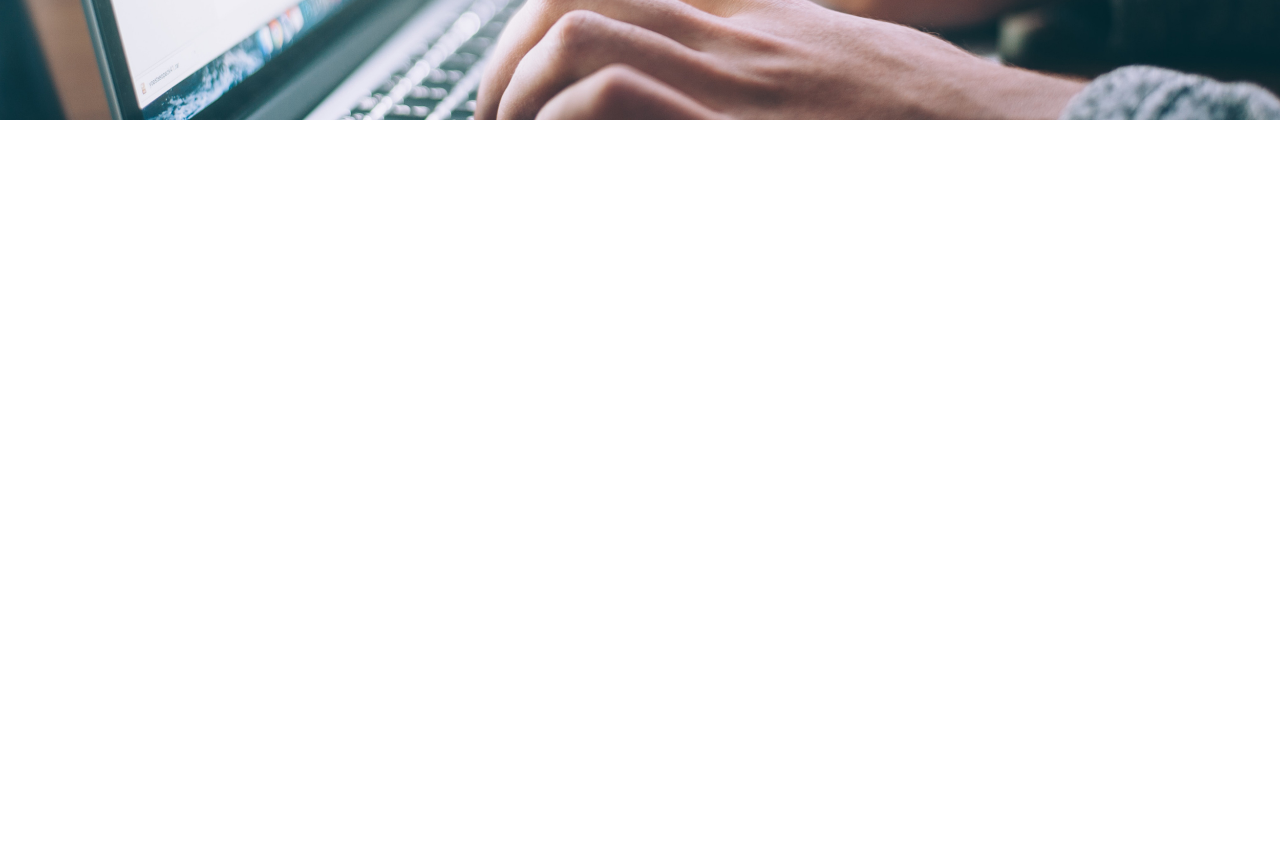
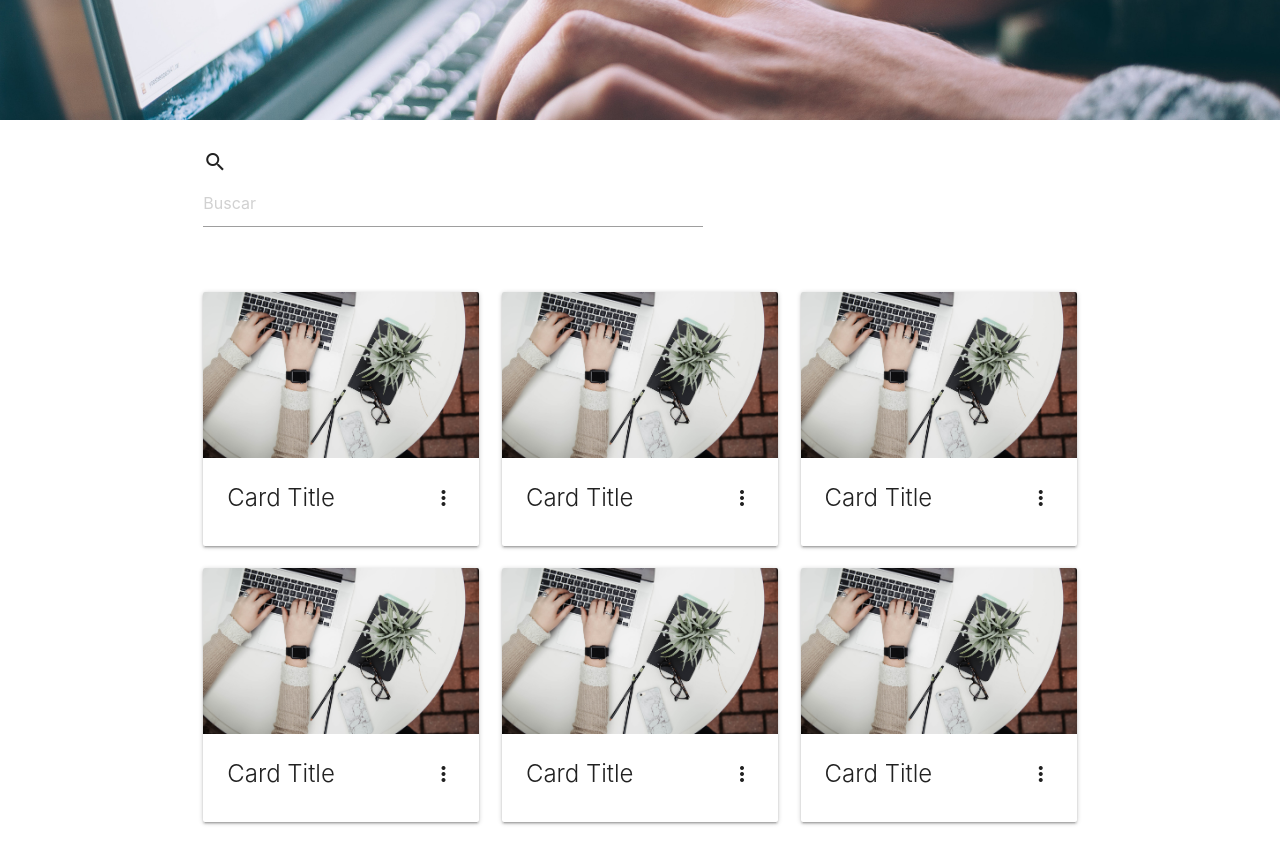
Before and after one commit to Diegoalesco95/News, a plain HTML site: page html/index.html in a window 1280 px wide. Shown: the part 380-1237 px from the top of the page. Before the commit the page ends 800 px from the top, so only its background shows below. Drawn offline with nearby package versions, Linux system fonts and the light colour scheme.

Commit message:
Home-Cards

```diff
--- a/html/index.html
+++ b/html/index.html
@@ -20,6 +20,75 @@
       </nav>
       <section class="header-main-pic"></section>
     </header>
+    <main class="container">
+      <section>
+        <div class="section">
+          <div class="row">
+            <div class="col m7 input-field input-container"><i class="material-icons">search</i>
+              <input type="text" placeholder="Buscar" id="search">
+            </div>
+          </div>
+        </div>
+      </section>
+      <section>
+        <div class="row">
+          <article class="col s12 m6 l4">
+            <div class="card">
+              <div class="card-image waves-effect waves-block waves-light"><img class="activator" src="../assets/img/card1.jpg" alt="Imagen Card 1"/></div>
+              <div class="card-content"><span class="card-title grey-text text-darken-4 activator">Card Title<i class="material-icons right">more_vert</i></span></div>
+              <div class="card-reveal"><span class="card-title grey-text text-darken-4">Card Title<i class="material-icons right">close</i></span>
+                <p>Here is some more information about this product that is only revealed once clicked on.</p><a class="waves-effect waves-teal btn-flat teal lighten-5 right" href="#">Ir</a>
+              </div>
+            </div>
+          </article>
+          <article class="col s12 m6 l4">
+            <div class="card">
+              <div class="card-image waves-effect waves-block waves-light"><img class="activator" src="../assets/img/card1.jpg" alt="Imagen Card 2"/></div>
+              <div class="card-content"><span class="card-title grey-text text-darken-4 activator">Card Title<i class="material-icons right">more_vert</i></span></div>
+              <div class="card-reveal"><span class="card-title grey-text text-darken-4">Card Title<i class="material-icons right">close</i></span>
+                <p>Here is some more information about this product that is only revealed once clicked on.</p><a class="waves-effect waves-teal btn-flat teal lighten-5 right" href="#">Ir</a>
+              </div>
+            </div>
+          </article>
+          <article class="col s12 m6 l4">
+            <div class="card">
+              <div class="card-image waves-effect waves-block waves-light"><img class="activator" src="../assets/img/card1.jpg" alt="Imagen Card 3"/></div>
+              <div class="card-content"><span class="card-title grey-text text-darken-4 activator">Card Title<i class="material-icons right">more_vert</i></span></div>
+              <div class="card-reveal"><span class="card-title grey-text text-darken-4">Card Title<i class="material-icons right">close</i></span>
+                <p>Here is some more information about this product that is only revealed once clicked on.</p><a class="waves-effect waves-teal btn-flat teal lighten-5 right" href="#">Ir</a>
+              </div>
+            </div>
+          </article>
+          <article class="col s12 m6 l4">
+            <div class="card">
+              <div class="card-image waves-effect waves-block waves-light"><img class="activator" src="../assets/img/card1.jpg" alt="Imagen Card 4"/></div>
+              <div class="card-content"><span class="card-title grey-text text-darken-4 activator">Card Title<i class="material-icons right">more_vert</i></span></div>
+              <div class="card-reveal"><span class="card-title grey-text text-darken-4">Card Title<i class="material-icons right">close</i></span>
+                <p>Here is some more information about this product that is only revealed once clicked on.</p><a class="waves-effect waves-teal btn-flat teal lighten-5 right" href="#">Ir</a>
+              </div>
+            </div>
+          </article>
+          <article class="col s12 m6 l4">
+            <div class="card">
+              <div class="card-image waves-effect waves-block waves-light"><img class="activator" src="../assets/img/card1.jpg" alt="Imagen Card 5"/></div>
+              <div class="card-content"><span class="card-title grey-text text-darken-4 activator">Card Title<i class="material-icons right">more_vert</i></span></div>
+              <div class="card-reveal"><span class="card-title grey-text text-darken-4">Card Title<i class="material-icons right">close</i></span>
+                <p>Here is some more information about this product that is only revealed once clicked on.</p><a class="waves-effect waves-teal btn-flat teal lighten-5 right" href="#">Ir</a>
+              </div>
+            </div>
+          </article>
+          <article class="col s12 m6 l4">
+            <div class="card">
+              <div class="card-image waves-effect waves-block waves-light"><img class="activator" src="../assets/img/card1.jpg" alt="Imagen Card 6"/></div>
+              <div class="card-content"><span class="card-title grey-text text-darken-4 activator">Card Title<i class="material-icons right">more_vert</i></span></div>
+              <div class="card-reveal"><span class="card-title grey-text text-darken-4">Card Title<i class="material-icons right">close</i></span>
+                <p>Here is some more information about this product that is only revealed once clicked on.</p><a class="waves-effect waves-teal btn-flat teal lighten-5 right" href="#">Ir</a>
+              </div>
+            </div>
+          </article>
+        </div>
+      </section>
+    </main>
     <script src="https://cdnjs.cloudflare.com/ajax/libs/materialize/1.0.0/js/materialize.min.js"></script>
   </body>
 </html>
```
Also changed, not shown: assets/img/card1.jpg (added), 2 other files.
